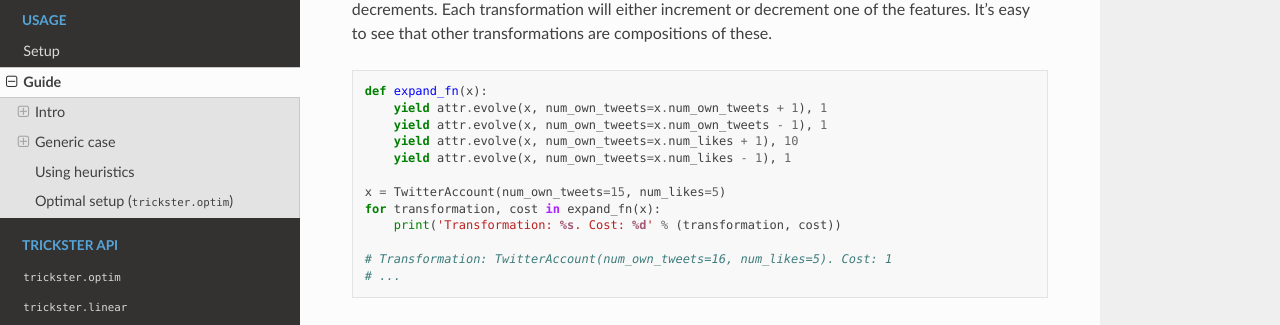
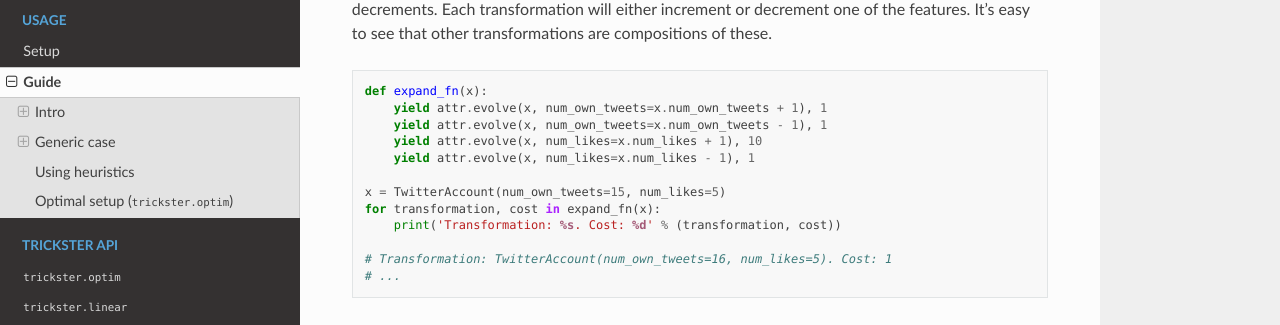
Before and after one commit to spring-epfl/trickster, a Sphinx documentation site: the page built from docs/source/guide.rst, in a window 1280 px wide and 900 px high, scrolled down 1858 px. Shown: the part 126-451 px from the top of the window. Built offline with Sphinx 7.4.7 and the Read the Docs theme 2.0.0, drawn with Linux system fonts in a browser that asks for light colours.

Commit message:
Fix a typo

```diff
--- a/docs/source/guide.rst
+++ b/docs/source/guide.rst
@@ -63,8 +63,8 @@ see that other transformations are compositions of these.
     def expand_fn(x):
         yield attr.evolve(x, num_own_tweets=x.num_own_tweets + 1), 1
         yield attr.evolve(x, num_own_tweets=x.num_own_tweets - 1), 1
-        yield attr.evolve(x, num_own_tweets=x.num_likes + 1), 10
-        yield attr.evolve(x, num_own_tweets=x.num_likes - 1), 1
+        yield attr.evolve(x, num_likes=x.num_likes + 1), 10
+        yield attr.evolve(x, num_likes=x.num_likes - 1), 1
 
     x = TwitterAccount(num_own_tweets=15, num_likes=5)
     for transformation, cost in expand_fn(x):
```
